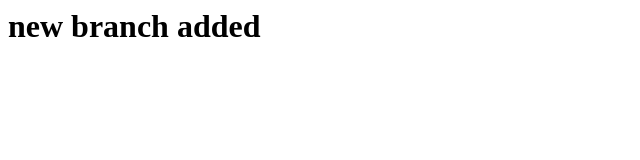
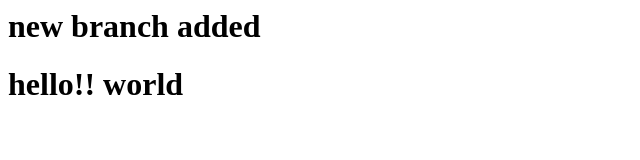
Before and after one commit to jmirja/Demo-RepoLocal, a plain HTML site: page index.html in a window 1280 px wide. Shown: the whole page, without its empty margins (0-640 px from the left). Drawn offline with Linux system fonts and the light colour scheme.

Commit message:
hello world msg added

```diff
--- a/index.html
+++ b/index.html
@@ -1 +1,2 @@
 <h1>new branch added</h1>
+<h1>hello!! world</h1>
```
